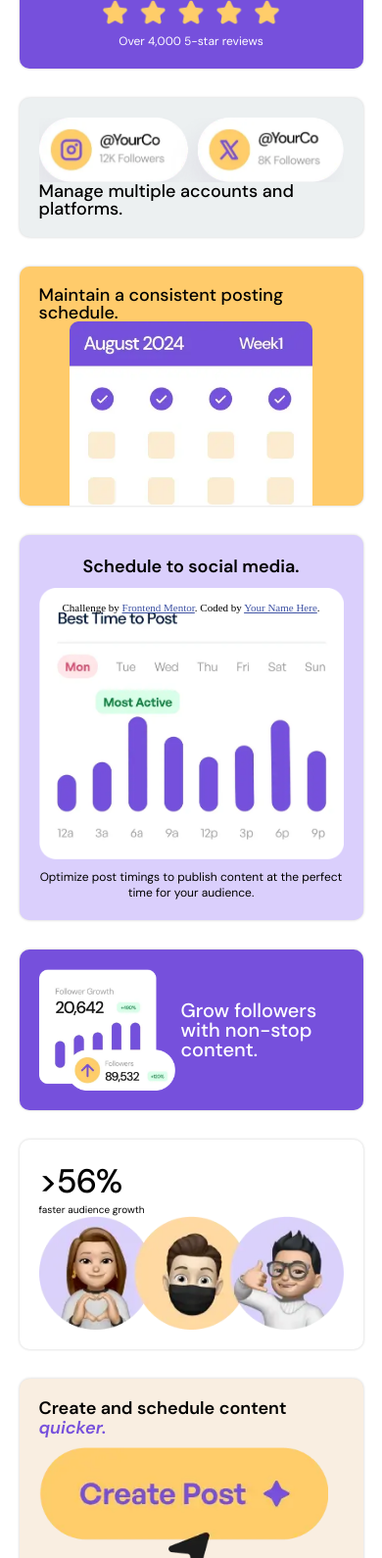
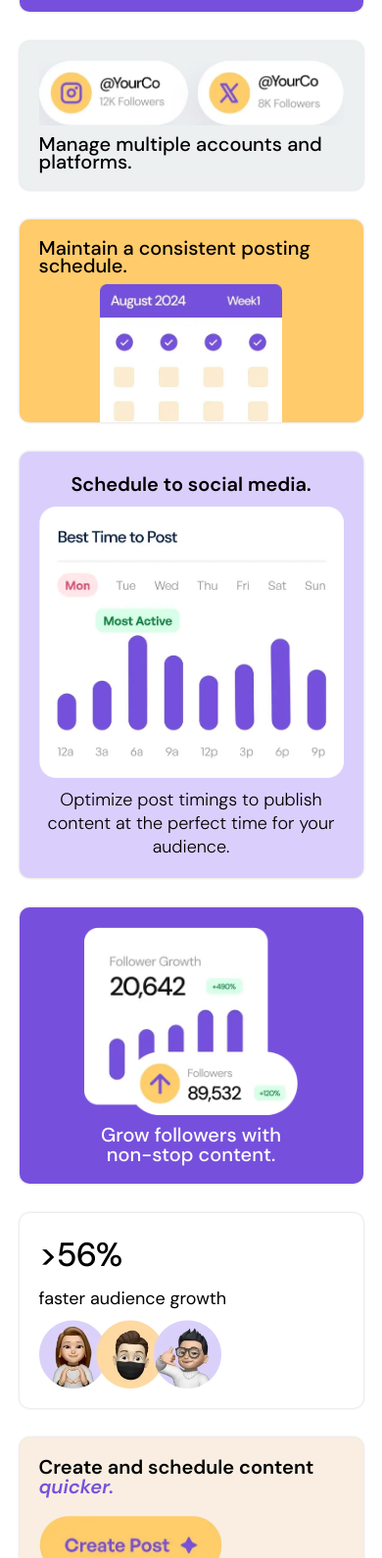
Before and after one commit to romrauq/bento-grid, a plain HTML site: page index.html in a window 390 px wide. Shown: the part 218-1808 px from the top of the page at 98% size. Drawn offline with Linux system fonts and the light colour scheme.

Commit message:
Finalized (grid children) styling for mobile device screens.

```diff
--- a/resources/css/styles.css
+++ b/resources/css/styles.css
@@ -3,7 +3,6 @@
 	margin: 0;
 	box-sizing: border-box;
 }
-
 :root {
 	--Purple-100: hsl(254, 88%, 90%);
 	--Purple-500: hsl(256, 67%, 59%);
@@ -12,7 +11,6 @@
 	--White: hsl(0, 0%, 100%);
 	--Black: hsl(0, 0%, 7%);
 }
-
 @font-face {
 	font-family: DM Sans;
 	src: url("../fonts/DMSans-VariableFont_opsz\,wght.ttf");
@@ -22,7 +20,6 @@
 	font-family: DM Sans Italic;
 	src: url("../fonts/DMSans-Italic-VariableFont_opsz\,wght.ttf");
 }
-
 body {
 	height: 100vh;
 	display: flex;
@@ -30,7 +27,6 @@ body {
 	align-items: center;
 	justify-content: space-between;
 }
-
 .main-container {
 	font-family: DM Sans;
 	display: grid;
@@ -206,7 +202,6 @@ body {
 	font-size: 11px;
 	text-align: center;
 }
-
 .attribution a {
 	color: hsl(228, 45%, 44%);
 }
@@ -216,46 +211,61 @@ body {
 		display: flex;
 		flex-direction: column;
 		gap: 30px;
+		margin: 30px 0 0 0;
 	}
 	.illustration-image {
 		width: 100%;
 	}
-	/* .grid-div {} */
-	/* .social-div {
-		} */
-	.social-div > img {
+	.grid-item {
+		font-size: 20px;
+		display: flex;
+		gap: 10px;
+	}
+	.social-grid-item > img {
 		width: 60%;
 	}
-	/* .manage-div {
-		} */
-	/* .manage-div {} */
-	/* .maintain-div {
-			} */
-	.maintain-div > img {
+	.subtext {
+		font-size: 18px;
+	}
+	.manage-grid-item {
+		font-weight: 600;
+	}
+	.manage-grid-item {
+		font-weight: 500;
+	}
+	.maintain-grid-item > img {
 		width: 60%;
 	}
 	.schedule-grid-item {
+		font-weight: 600;
 		text-align: center;
 	}
-	/* .schedule-div > img {} */
-	/* .grow-div {
-				} */
-	.grow-div > img {
+	.schedule-subtext {
+		font-weight: 300;
+	}
+	.grow-grid-item {
+		flex-direction: column;
+		text-align: center;
+	}
+	.grow-text {
 		width: 60%;
 	}
-	/* .fifty-div {
-					} */
-	.fifty-div > img {
+	.grow-grid-item > img {
+		width: 70%;
+	}
+	.fifty-grid-item > img {
 		width: 60%;
 	}
-	/* .create-div {
-	} */
-	.create-div > img {
+	.create-grid-item {
+		gap: 20px;
+	}
+	.create-grid-item > img {
 		width: 60%;
 	}
-	/* .write-div {
-		} */
-	.write-div > img {
+	.write-grid-item > img {
 		width: 60%;
 	}
+	.attribution {
+		display: none;
+	}
 }
```
